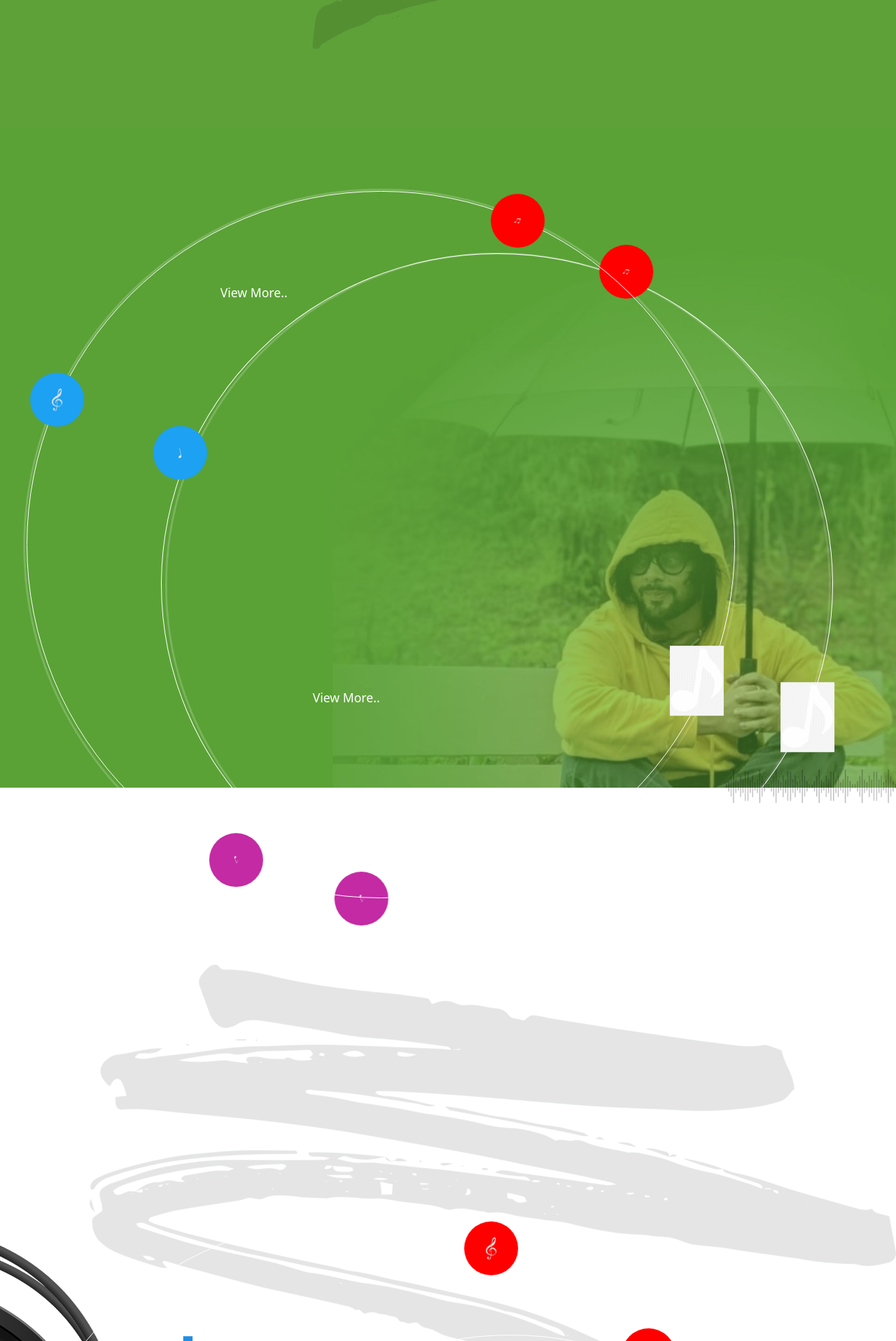
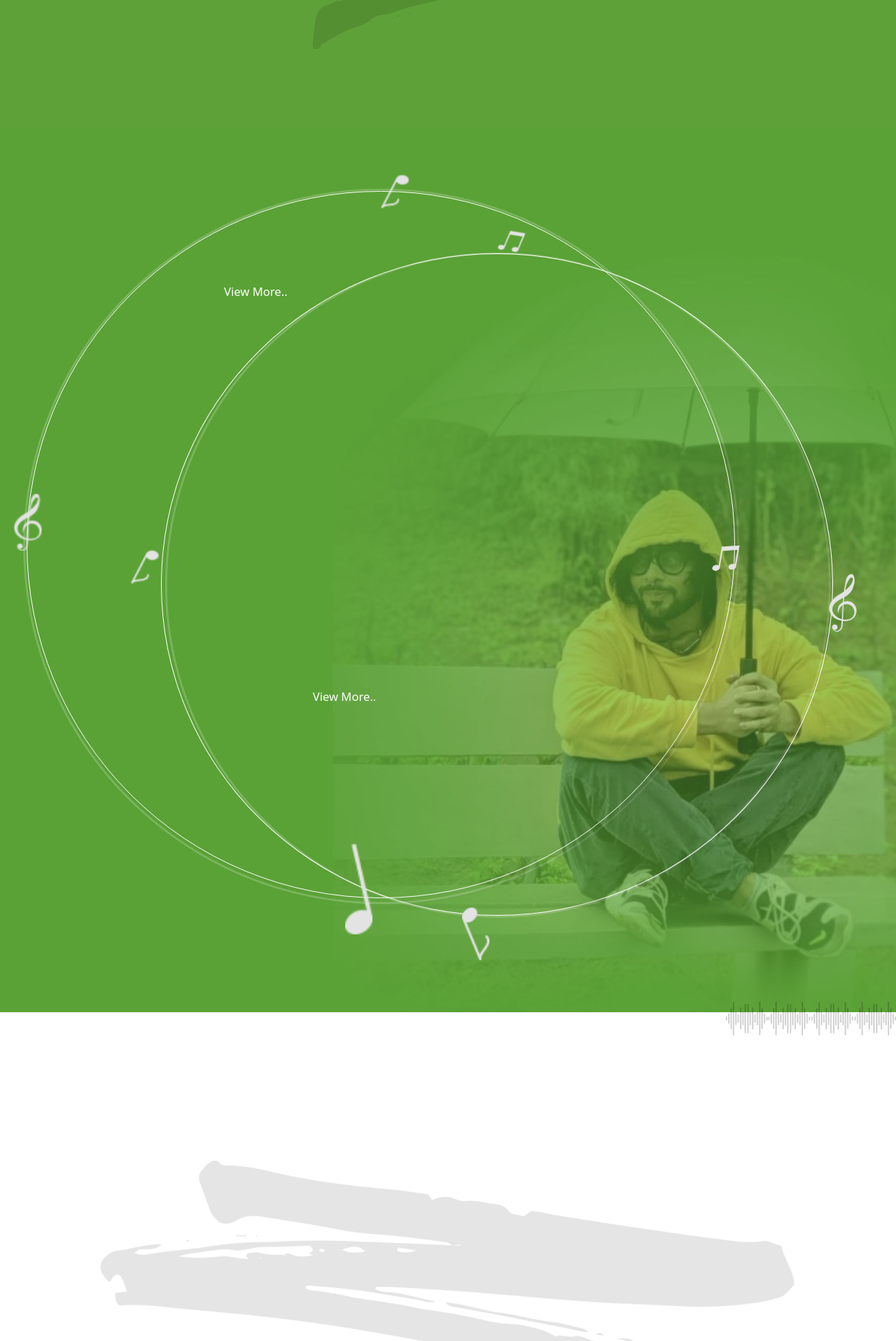
Before and after one commit to Nexgeno-Developers/azeem-dayani, a PHP site: page / in a window 1280 px wide. Shown: the part 1204-3121 px from the top of the page at 70% size. Run offline with PHP 8.4, Linux system fonts and the light colour scheme; some libraries are stand-ins or nearby versions; some web fonts are replaced.

Commit message:
re add lost css

```diff
--- a/css/style.css
+++ b/css/style.css
@@ -174,6 +174,11 @@
 .circle-two a div {
     margin-left: 2vw;
     margin-top: 2vw;
+}
+
+.slidercircle img {
+    width: 3vw;
+    height: auto;
 }
 
 .slidercircle {
@@ -246,74 +251,74 @@
 }
 
 .circle-two .circle-arround-two-1 {
-    transform: rotate(45deg) translateX(30vw) rotate(-45deg);
+    transform: rotate(45deg) translateX(39vw) rotate(-45deg);
     -webkit-animation: orbit3 100s linear infinite;
     -moz-animation: orbit3 100s linear infinite;
     -o-animation: orbit3 100s linear infinite;
     animation: orbit2 100s linear infinite;
     transition: 1s;
-    background: #1877f2;
+    /* background: #1877f2; */
 }
 
 .circle-two .circle-arround-two-2 {
-    transform: rotate(45deg) translateX(-30vw) rotate(-45deg);
+    transform: rotate(45deg) translateX(-39vw) rotate(-45deg);
     -webkit-animation: orbit3 100s linear infinite;
     -moz-animation: orbit3 100s linear infinite;
     -o-animation: orbit3 100s linear infinite;
     animation: orbit3 100s linear infinite;
     transition: 1s;
-    background: #1da1f2;
+    /* background: #1da1f2; */
 }
 
 .circle-two .circle-arround-two-3 {
-    transform: rotate(45deg) translateY(30vw) rotate(-45deg);
+    transform: rotate(45deg) translateY(39vw) rotate(-45deg);
     -webkit-animation: orbit3 100s linear infinite;
     -moz-animation: orbit3 100s linear infinite;
     -o-animation: orbit3 100s linear infinite;
     animation: orbit4 100s linear infinite;
     transition: 1s;
-    background: #c32aa3;
+    /* background: #c32aa3; */
 }
 
 .circle-two .circle-arround-two-4 {
-    transform: rotate(45deg) translateY(-30vw) rotate(-45deg);
+    transform: rotate(45deg) translateY(-39vw) rotate(-45deg);
     -webkit-animation: orbit3 100s linear infinite;
     -moz-animation: orbit3 100s linear infinite;
     -o-animation: orbit3 100s linear infinite;
     animation: orbit5 100s linear infinite;
     transition: 1s;
-    background: #ff0000;
+    /* background: #ff0000; */
 }
 
 
 .circle-one .circle-arround-two-1 {
-    transform: rotate(45deg) translateX(30vw) rotate(-45deg);
+    transform: rotate(45deg) translateX(39vw) rotate(-45deg);
     -webkit-animation: orbit6 100s linear infinite;
     -moz-animation: orbit6 100s linear infinite;
     -o-animation: orbit6 100s linear infinite;
     animation: orbit6 100s linear infinite;
     transition: 1s;
-    background: #1877f2;
+    /* background: #1877f2; */
 }
 
 .circle-one .circle-arround-two-2 {
-    transform: rotate(45deg) translateX(-30vw) rotate(-45deg);
+    transform: rotate(45deg) translateX(-39vw) rotate(-45deg);
     -webkit-animation: orbit7 100s linear infinite;
     -moz-animation: orbit7 100s linear infinite;
     -o-animation: orbit7 100s linear infinite;
     animation: orbit7 100s linear infinite;
     transition: 1s;
-    background: #1da1f2;
+    /* background: #1da1f2; */
 }
 
 .circle-one .circle-arround-two-3 {
-    transform: rotate(45deg) translateY(30vw) rotate(-45deg);
+    transform: rotate(45deg) translateY(39vw) rotate(-45deg);
     -webkit-animation: orbit8 100s linear infinite;
     -moz-animation: orbit8 100s linear infinite;
     -o-animation: orbit8 100s linear infinite;
     animation: orbit8 100s linear infinite;
     transition: 1s;
-    background: #c32aa3;
+    /* background: #c32aa3; */
 }
 
 .circle-one .circle-arround-two-4 {
@@ -323,7 +328,7 @@
     -o-animation: orbit9 100s linear infinite;
     animation: orbit9 100s linear infinite;
     transition: 1s;
-    background: #ff0000;
+    /* background: #ff0000; */
 }
 
 
@@ -346,26 +351,26 @@
 
 @-webkit-keyframes rotate-center {
     0% {
-        -webkit-transform: rotate(0);
+        -webkit-tra9sform: rotate(0);
         transform: rotate(0);
-    }
-
-    100% {
+     }
+
+   /* 100% {
         -webkit-transform: rotate(360deg);
         transform: rotate(360deg);
-    }
+    } */
 }
 
 @keyframes rotate-center {
     0% {
-        -webkit-transform: rotate(0);
+        -webkit-tra9sform: rotate(0);
         transform: rotate(0);
     }
 
-    100% {
+    /* 100% {
         -webkit-transform: rotate(360deg);
         transform: rotate(360deg);
-    }
+    } */
 }
 
 @-webkit-keyframes orbit2 {
@@ -373,9 +378,9 @@
         -webkit-transform: rotate(0deg) translateX(39vw) rotate(0deg);
     }
 
-    to {
+    /* to {
         -webkit-transform: rotate(360deg) translateX(39vw) rotate(-360deg);
-    }
+    } */
 }
 
 @-moz-keyframes orbit2 {
@@ -383,9 +388,9 @@
         -moz-transform: rotate(0deg) translateX(39vw) rotate(0deg);
     }
 
-    to {
+    /* to {
         -moz-transform: rotate(360deg) translateX(39vw) rotate(-360deg);
-    }
+    } */
 }
 
 @-o-keyframes orbit2 {
@@ -393,9 +398,9 @@
         -o-transform: rotate(0deg) translateX(39vw) rotate(0deg);
     }
 
-    to {
+    /* to {
         -o-transform: rotate(360deg) translateX(39vw) rotate(-360deg);
-    }
+    } */
 }
 
 @keyframes orbit2 {
@@ -403,9 +408,9 @@
         transform: rotate(0deg) translateX(39vw) rotate(0deg);
     }
 
-    to {
+    /* to {
         transform: rotate(360deg) translateX(39vw) rotate(-360deg);
-    }
+    } */
 }
 
 @-webkit-keyframes orbit3 {
@@ -413,9 +418,9 @@
         -webkit-transform: rotate(0deg) translateX(-39vw) rotate(0deg);
     }
 
-    to {
+    /* to {
         -webkit-transform: rotate(360deg) translateX(-39vw) rotate(-360deg);
-    }
+    } */
 }
 
 @-moz-keyframes orbit3 {
@@ -423,9 +428,9 @@
         -moz-transform: rotate(0deg) translateX(-39vw) rotate(0deg);
     }
 
-    to {
+    /* to {
         -moz-transform: rotate(360deg) translateX(-39vw) rotate(-360deg);
-    }
+    } */
 }
 
 @-o-keyframes orbit3 {
@@ -433,9 +438,9 @@
         -o-transform: rotate(0deg) translateX(-39vw) rotate(0deg);
     }
 
-    to {
+    /* to {
         -o-transform: rotate(360deg) translateX(-39vw) rotate(-360deg);
-    }
+    } */
 }
 
 @keyframes orbit3 {
@@ -443,9 +448,9 @@
         transform: rotate(0deg) translateX(-39vw) rotate(0deg);
     }
 
-    to {
+    /* to {
         transform: rotate(360deg) translateX(-39vw) rotate(-360deg);
-    }
+    } */
 }
 
 @-webkit-keyframes orbit4 {
@@ -453,9 +458,9 @@
         -webkit-transform: rotate(0deg) translateY(39vw) rotate(0deg);
     }
 
-    to {
+    /* to {
         -webkit-transform: rotate(360deg) translateY(39vw) rotate(-360deg);
-    }
+    } */
 }
 
 @-moz-keyframes orbit4 {
@@ -463,9 +468,9 @@
         -moz-transform: rotate(0deg) translateY(39vw) rotate(0deg);
     }
 
-    to {
+    /* to {
         -moz-transform: rotate(360deg) translateY(39vw) rotate(-360deg);
-    }
+    } */
 }
 
 @-o-keyframes orbit4 {
@@ -473,9 +478,9 @@
         -o-transform: rotate(0deg) translateY(39vw) rotate(0deg);
     }
 
-    to {
+    /* to {
         -o-transform: rotate(360deg) translateY(39vw) rotate(-360deg);
-    }
+    } */
 }
 
 @keyframes orbit4 {
@@ -483,9 +488,9 @@
         transform: rotate(0deg) translateY(39vw) rotate(0deg);
     }
 
-    to {
+    /* to {
         transform: rotate(360deg) translateY(39vw) rotate(-360deg);
-    }
+    } */
 }
 
 @-webkit-keyframes orbit5 {
@@ -493,9 +498,9 @@
         -webkit-transform: rotate(0deg) translateY(-39vw) rotate(0deg);
     }
 
-    to {
+    /* to {
         -webkit-transform: rotate(360deg) translateY(-39vw) rotate(-360deg);
-    }
+    } */
 }
 
 @-moz-keyframes orbit5 {
@@ -503,9 +508,9 @@
         -moz-transform: rotate(0deg) translateY(-39vw) rotate(0deg);
     }
 
-    to {
+    /* to {
         -moz-transform: rotate(360deg) translateY(-39vw) rotate(-360deg);
-    }
+    } */
 }
 
 @-o-keyframes orbit5 {
@@ -513,9 +518,9 @@
         -o-transform: rotate(0deg) translateY(-39vw) rotate(0deg);
     }
 
-    to {
+    /* to {
         -o-transform: rotate(360deg) translateY(-39vw) rotate(-360deg);
-    }
+    } */
 }
 
 @keyframes orbit5 {
@@ -523,170 +528,170 @@
         transform: rotate(0deg) translateY(-39vw) rotate(0deg);
     }
 
-    to {
+    /* to {
         transform: rotate(360deg) translateY(-39vw) rotate(-360deg);
-    }
+    } */
 }
 
 
 @-webkit-keyframes orbit6 {
     from {
-        -webkit-transform: rotate(0deg) translateX(34vw) rotate(0deg);
-    }
-
-    to {
+        -webkit-transform: rotate(0deg) translateX(39vw) rotate(0deg);
+    }
+
+    /* to {
         -webkit-transform: rotate(360deg) translateX(34vw) rotate(-360deg);
-    }
+    } */
 }
 
 @-moz-keyframes orbit6 {
     from {
-        -moz-transform: rotate(0deg) translateX(38vw) rotate(0deg);
-    }
-
-    to {
+        -moz-transform: rotate(0deg) translateX(39vw) rotate(0deg);
+    }
+
+    /* to {
         -moz-transform: rotate(360deg) translateX(38vw) rotate(-360deg);
-    }
+    } */
 }
 
 @-o-keyframes orbit6 {
     from {
-        -o-transform: rotate(0deg) translateX(38vw) rotate(0deg);
-    }
-
-    to {
+        -o-transform: rotate(0deg) translateX(39vw) rotate(0deg);
+    }
+
+    /* to {
         -o-transform: rotate(360deg) translateX(38vw) rotate(-360deg);
-    }
+    } */
 }
 
 @keyframes orbit6 {
     from {
-        transform: rotate(0deg) translateX(38vw) rotate(0deg);
-    }
-
-    to {
+        transform: rotate(0deg) translateX(39vw) rotate(0deg);
+    }
+
+    /* to {
         transform: rotate(360deg) translateX(38vw) rotate(-360deg);
-    }
+    } */
 }
 
 @-webkit-keyframes orbit7 {
     from {
-        -webkit-transform: rotate(0deg) translateX(-38vw) rotate(0deg);
-    }
-
-    to {
+        -webkit-transform: rotate(0deg) translateX(-39vw) rotate(0deg);
+    }
+
+    /* to {
         -webkit-transform: rotate(360deg) translateX(-38vw) rotate(-360deg);
-    }
+    } */
 }
 
 @-moz-keyframes orbit7 {
     from {
-        -moz-transform: rotate(0deg) translateX(-38vw) rotate(0deg);
-    }
-
-    to {
+        -moz-transform: rotate(0deg) translateX(-39vw) rotate(0deg);
+    }
+
+    /* to {
         -moz-transform: rotate(360deg) translateX(-38vw) rotate(-360deg);
-    }
+    } */
 }
 
 @-o-keyframes orbit7 {
     from {
-        -o-transform: rotate(0deg) translateX(-38vw) rotate(0deg);
-    }
-
-    to {
+        -o-transform: rotate(0deg) translateX(-39vw) rotate(0deg);
+    }
+
+    /* to {
         -o-transform: rotate(360deg) translateX(-38vw) rotate(-360deg);
-    }
+    } */
 }
 
 @keyframes orbit7 {
     from {
-        transform: rotate(0deg) translateX(-38vw) rotate(0deg);
-    }
-
-    to {
+        transform: rotate(0deg) translateX(-39vw) rotate(0deg);
+    }
+
+    /* to {
         transform: rotate(360deg) translateX(-38vw) rotate(-360deg);
-    }
+    } */
 }
 
 @-webkit-keyframes orbit8 {
     from {
-        -webkit-transform: rotate(0deg) translateY(38vw) rotate(0deg);
-    }
-
-    to {
+        -webkit-transform: rotate(0deg) translateY(39vw) rotate(0deg);
+    }
+
+    /* to {
         -webkit-transform: rotate(360deg) translateY(38vw) rotate(-360deg);
-    }
+    } */
 }
 
 @-moz-keyframes orbit8 {
     from {
-        -moz-transform: rotate(0deg) translateY(38vw) rotate(0deg);
-    }
-
-    to {
+        -moz-transform: rotate(0deg) translateY(39vw) rotate(0deg);
+    }
+
+    /* to {
         -moz-transform: rotate(360deg) translateY(38vw) rotate(-360deg);
-    }
+    } */
 }
 
 @-o-keyframes orbit8 {
     from {
-        -o-transform: rotate(0deg) translateY(38vw) rotate(0deg);
-    }
-
-    to {
+        -o-transform: rotate(0deg) translateY(39vw) rotate(0deg);
+    }
+
+    /* to {
         -o-transform: rotate(360deg) translateY(38vw) rotate(-360deg);
-    }
+    } */
 }
 
 @keyframes orbit8 {
     from {
-        transform: rotate(0deg) translateY(38vw) rotate(0deg);
-    }
-
-    to {
+        transform: rotate(0deg) translateY(39vw) rotate(0deg);
+    }
+
+    /* to {
         transform: rotate(360deg) translateY(38vw) rotate(-360deg);
-    }
+    } */
 }
 
 @-webkit-keyframes orbit9 {
     from {
-        -webkit-transform: rotate(0deg) translateY(-38vw) rotate(0deg);
-    }
-
-    to {
+        -webkit-transform: rotate(0deg) translateY(-39vw) rotate(0deg);
+    }
+
+    /* to {
         -webkit-transform: rotate(360deg) translateY(-38vw) rotate(-360deg);
-    }
+    } */
 }
 
 @-moz-keyframes orbit9 {
     from {
-        -moz-transform: rotate(0deg) translateY(-38vw) rotate(0deg);
-    }
-
-    to {
+        -moz-transform: rotate(0deg) translateY(-39vw) rotate(0deg);
+    }
+
+    /* to {
         -moz-transform: rotate(360deg) translateY(-38vw) rotate(-360deg);
-    }
+    } */
 }
 
 @-o-keyframes orbit9 {
     from {
-        -o-transform: rotate(0deg) translateY(-38vw) rotate(0deg);
-    }
-
-    to {
+        -o-transform: rotate(0deg) translateY(-39vw) rotate(0deg);
+    }
+
+    /* to {
         -o-transform: rotate(360deg) translateY(-38vw) rotate(-360deg);
-    }
+    } */
 }
 
 @keyframes orbit9 {
     from {
-        transform: rotate(0deg) translateY(-38vw) rotate(0deg);
-    }
-
-    to {
+        transform: rotate(0deg) translateY(-39vw) rotate(0deg);
+    }
+
+    /* to {
         transform: rotate(360deg) translateY(-38vw) rotate(-360deg);
-    }
+    } */
 }
 
 .stopanima {
@@ -1073,7 +1078,7 @@
 .view-more {
     color: white;
     text-decoration: none;
-    font-size: 1.1rem;
+    font-size: 1.3vw;
 }
 
 .sooryavanshi_divs {
@@ -1083,6 +1088,10 @@
 
 .sooryavanshi_img {
     width: 60vw;
+}
+
+.reveal-img .keasri_img {
+    width: 30vw;
 }
 
 .middle_description img {
@@ -1095,7 +1104,7 @@
     background-size: 100%;
     background-repeat: no-repeat;
     background-position: right top;
-    padding-bottom: 9vw;
+    padding-bottom: 39vw;
     /* 300px converted to vw */
     position: relative;
 }
@@ -1159,7 +1168,7 @@
 }
 
 .film_section {
-    padding-top: 8vw;
+    padding-top: 0vw;
     /* 6rem converted to vw */
     position: relative;
 }
@@ -1177,7 +1186,7 @@
     height: 4vw;
     background-size: 19vw;
     position: absolute;
-    top: -2vw;
+    top: -6vw;
 }
 
 .film_images_main_div {
@@ -1243,6 +1252,11 @@
     /* Start with hidden images */
 }
 
+.non_film_section .film_img {
+    right: 0vw;
+    top: -10vw;
+}
+
 /* .film_img {
     display: none;
     width: 20vw;
@@ -1265,7 +1279,7 @@
     height: 83vw;
     position: absolute;
     /* bottom: -41vw; */
-    z-index: 99;
+    z-index: 2;
     top: -40vw;
 }
 
@@ -1309,11 +1323,16 @@
 
 .non_film_section {
     position: relative;
+    height: 121vh;
 }
 
 .non_film_music {
-    position: relative;
-    z-index: 3;
+    position: absolute;
+    z-index: 7;
+    top: 1vw;
+    left: 28vw;
+    /* background: aquamarine; */
+    width: 50%;
 }
 
 #home_page .non_film_section:before {
--- a/index.html
+++ b/index.html
@@ -109,25 +109,24 @@
         <section class="middle_description">
             <div class="slidercircle" >
                 <div class="circle-one">
-                    <div class="circle-arround-one"></div>
                     <a href="#">
                         <div class="text-white circle-arround-two-1 anima">
-                            <img width="100" height="100" src="images/music-note3.png">
+                            <img src="images/Homepage/Music_1.png">
                         </div>
                     </a>
                     <a href="#">
                         <div class="text-white circle-arround-two-2 anima">
-                            <img src="images/Homepage/Music_4.svg">
+                            <img src="images/Homepage/Music_2.png">
                         </div>
                     </a>
-                    <a href="https://www.instagram.com/ogzozbn/" target="_blank">
+                    <a href="" target="_blank">
                         <div class="text-white circle-arround-two-3 anima">
-                            <img src="images/Homepage/Music_2.svg">
+                            <img src="images/Homepage/Music_4.png">
                         </div>
                     </a>
                     <a href="#">
                         <div class="text-white circle-arround-two-4 anima">
-                            <img src="images/Homepage/Music_3.svg">
+                            <img src="images/Homepage/Music_3.png">
                         </div>
                     </a>
                 </div>
@@ -135,22 +134,22 @@
                 <div class="circle-two">
                     <a href="#">
                         <div class="text-white circle-arround-two-1 anima">
-                            <img width="100" height="100" src="images/music-note3.png">
+                            <img src="images/Homepage/Music_5.png">
                         </div>
                     </a>
                     <a href="#">
                         <div class="text-white circle-arround-two-2 anima">
-                            <img src="images/Homepage/Music_1.svg">
+                            <img src="images/Homepage/Music_7.png">
                         </div>
                     </a>
-                    <a href="https://www.instagram.com/ogzozbn/" target="_blank">
+                    <a href="" target="_blank">
                         <div class="text-white circle-arround-two-3 anima">
-                            <img src="images/Homepage/Music_2.svg">
+                            <img src="images/Homepage/Music_6.png">
                         </div>
                     </a>
                     <a href="#">
                         <div class="text-white circle-arround-two-4 anima">
-                            <img src="images/Homepage/Music_3.svg">
+                            <img src="images/Homepage/Music_2.png">
                         </div>
                     </a>
                 </div>
@@ -202,7 +201,7 @@
 
 
         <!-- questions -->
-        <a href="https://www.instagram.com/ogzozbn/" target="_blank" class="creator">
+        <a href="" target="_blank" class="creator">
             <i class="fab fa-instagram circle-icon"></i> ogzozbn
         </a>
 
@@ -290,49 +289,49 @@
 
 
         <section class="section non_film_section bg_blue pt-md-5 non_film" data-bg="#218ee3">
-            <div class="slidercircle">
+            <div class="slidercircle" >
                 <div class="circle-one">
-                    <div class="circle-arround-one"></div>
                     <a href="#">
                         <div class="text-white circle-arround-two-1 anima">
-                            <img src="images/Homepage/Music_1.svg">
+                            <img src="images/Homepage/Music_1.png">
                         </div>
                     </a>
                     <a href="#">
                         <div class="text-white circle-arround-two-2 anima">
-                            <img src="images/Homepage/Music_4.svg">
+                            <img src="images/Homepage/Music_2.png">
                         </div>
                     </a>
-                    <a href="https://www.instagram.com/ogzozbn/" target="_blank">
+                    <a href="" target="_blank">
                         <div class="text-white circle-arround-two-3 anima">
-                            <img src="images/Homepage/Music_2.svg">
+                            <img src="images/Homepage/Music_4.png">
                         </div>
                     </a>
                     <a href="#">
                         <div class="text-white circle-arround-two-4 anima">
-                            <img src="images/Homepage/Music_3.svg">
+                            <img src="images/Homepage/Music_3.png">
                         </div>
                     </a>
                 </div>
+
                 <div class="circle-two">
                     <a href="#">
                         <div class="text-white circle-arround-two-1 anima">
-                            <img width="100" height="100" src="images/music-note3.png">
+                            <img src="images/Homepage/Music_5.png">
                         </div>
                     </a>
                     <a href="#">
                         <div class="text-white circle-arround-two-2 anima">
-                            <img src="images/Homepage/Music_3.svg">
+                            <img src="images/Homepage/Music_7.png">
                         </div>
                     </a>
-                    <a href="https://www.instagram.com/ogzozbn/" target="_blank">
+                    <a href="" target="_blank">
                         <div class="text-white circle-arround-two-3 anima">
-                            <img src="images/Homepage/Music_2.svg">
+                            <img src="images/Homepage/Music_6.png">
                         </div>
                     </a>
                     <a href="#">
                         <div class="text-white circle-arround-two-4 anima">
-                            <img src="images/Homepage/Music_1.svg">
+                            <img src="images/Homepage/Music_2.png">
                         </div>
                     </a>
                 </div>
```
